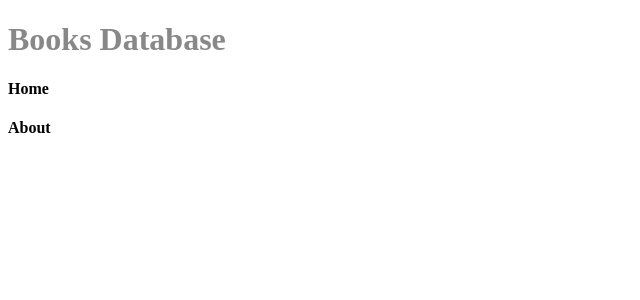
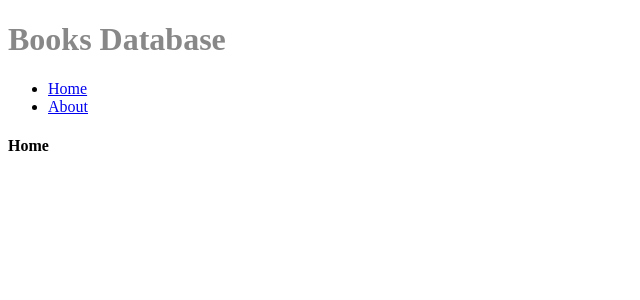
Before and after one commit to jmcacioppo/Book-Collector, a React app: page / in a window 1280 px wide. Shown: the top 300 px of the page, without its empty margins (0-640 px from the left). Built offline with nearby package versions, Linux system fonts and the light colour scheme.

Commit message:
Routing setup

```diff
--- a/src/components/App.js
+++ b/src/components/App.js
@@ -1,13 +1,13 @@
 import React from 'react';
-import HomePage from "./home/HomePage";
-import AboutPage from "./about/AboutPage";
+import Header from "./header/Header";
+import Routes from "./Routes";
 
 class App extends React.Component {
   render() {
     return (
       <div>
-        <HomePage />
-        <AboutPage />
+        <Header />
+        <Routes />
       </div>
     )
   }
--- /dev/null
+++ b/src/components/Routes.js
@@ -0,0 +1,15 @@
+import React from 'react'
+import { Switch, Route } from 'react-router-dom'
+import HomePage from './home/HomePage'
+import AboutPage from './about/AboutPage'
+
+const Routes = () => (
+  <main>
+    <Switch>
+      <Route exact path='/' component={HomePage} />
+      <Route path='/about' component={AboutPage} />
+    </Switch>
+  </main>
+)
+
+export default Routes
--- /dev/null
+++ b/src/components/header/Header.js
@@ -0,0 +1,15 @@
+import React from 'react'
+import { Link } from 'react-router-dom'
+
+const Header = () => (
+  <header>
+    <nav>
+      <ul>
+        <li><Link to='/'>Home</Link></li>
+        <li><Link to='/about'>About</Link></li>
+      </ul>
+    </nav>
+  </header>
+)
+
+export default Header
```
Also changed, not shown: src/routes.js (deleted).
